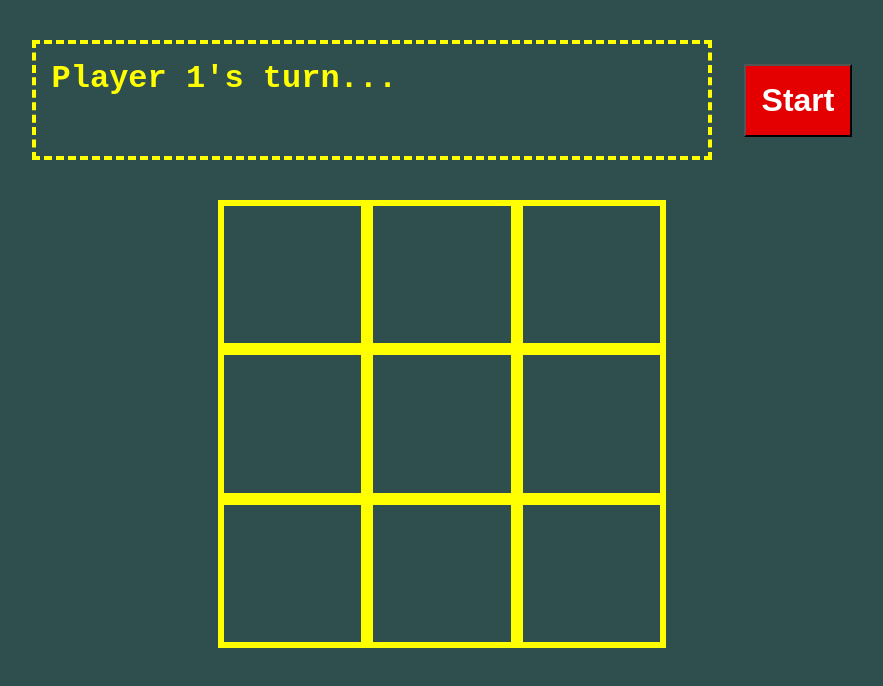
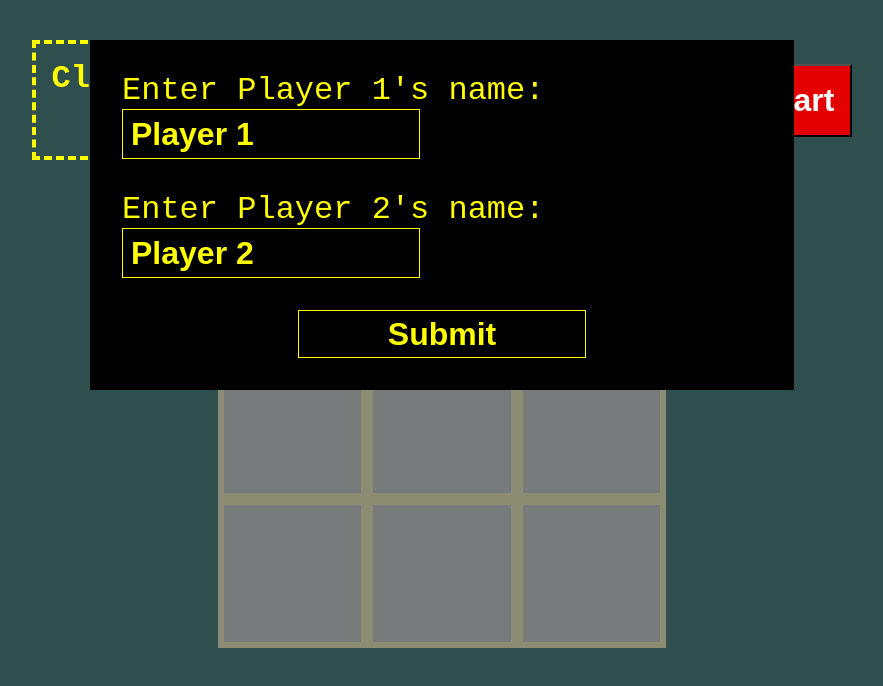
Before and after one commit to ShanHng/odin-tic-tac-toe, a plain HTML site: page index.html in a window 1280 px wide. Both pictures are taken after a click on the button "Start". Shown: the whole page, without its empty margins (198-1081 px from the left). Drawn offline with Linux system fonts and the light colour scheme.

Commit message:
Add feature for player to add names

```diff
--- a/index.html
+++ b/index.html
@@ -21,6 +21,26 @@
     </div>
     <div class="gameboard"></div>
     <div class="gameboard-disable"></div>
-
+    <form id="player-name-form">
+      <div>
+        <label for="player-one-name">Enter Player 1's name:</label>
+        <input
+          type="text"
+          id="player-one-name"
+          value="Player 1"
+          required
+        />
+      </div>
+      <div>
+        <label for="player-two-name">Enter Player 2's name:</label>
+        <input
+          type="text"
+          id="player-two-name"
+          value="Player 2"
+          required
+        />
+      </div>
+      <button form="player-name-form">Submit</button>
+    </form>
   </body>
 </html>
--- a/script.js
+++ b/script.js
@@ -59,8 +59,8 @@ const playerFactory = (playerName, playerToken) => {
 }
 
 const gameController = (() => {
-  const playerOne = playerFactory('Player 1', 'X')
-  const playerTwo = playerFactory('Player 2', 'O')
+  let playerOne = ''
+  let playerTwo = ''
   let isPlayerOneTurn = true
   let curPlayer = ''
   let winner = ''
@@ -104,7 +104,6 @@ const gameController = (() => {
     }
   }
 
-  // returns
   function isGameOver (board) {
     return (
       (board[1] && board[0] === board[1] && board[1] === board[2]) ||
@@ -125,7 +124,11 @@ const gameController = (() => {
     screenController.showGameboardCover(true)
   }
 
-  function startGame () {
+  function startGame (playerOneName, playerTwoName) {
+    // create players
+    playerOne = playerFactory(playerOneName, 'X')
+    playerTwo = playerFactory(playerTwoName, 'O')
+
     // reset internal gameboard state and clearing the screen
     gameboard.reset()
     screenController.updateGameboard(gameboard.toArray(), false)
@@ -133,6 +136,7 @@ const gameController = (() => {
 
     hasGameStarted = true
     curPlayer = playerOne
+    isPlayerOneTurn = true
     winner = ''
     screenController.updateResultBox(getTurnMessage(), false)
   }
@@ -145,9 +149,17 @@ const screenController = (() => {
   const board = document.querySelector('.gameboard')
   const startButton = document.querySelector('.start-button')
   const gameboardCover = document.querySelector('.gameboard-disable')
+  const formButton = document.querySelector('form>button')
+  const form = document.querySelector('#player-name-form')
+  const playerOneName = document.getElementById('player-one-name')
+  const playerTwoName = document.getElementById('player-two-name')
+
+  const showForm = force => {
+    form.style.display = force ? 'flex' : 'none'
+  }
 
   const showGameboardCover = force => {
-    gameboardCover.style.display = force ? 'block' : 'none'
+    gameboardCover.style.display = force ? 'flex' : 'none'
   }
 
   const initializeElements = () => {
@@ -159,7 +171,14 @@ const screenController = (() => {
       })
       board.append(grid)
     }
-    startButton.addEventListener('click', () => gameController.startGame())
+    startButton.addEventListener('click', () => {
+      showForm(true)
+    })
+    form.addEventListener('submit', e => {
+      e.preventDefault()
+      showForm(false)
+      gameController.startGame(playerOneName.value, playerTwoName.value)
+    })
   }
 
   const updateGameboard = board => {
--- a/style.css
+++ b/style.css
@@ -101,3 +101,45 @@ i.fa-solid {
 .start-button:active {
   opacity: 0.7;
 }
+
+form {
+  background-color: black;
+  color: yellow;
+  font-family: monospace;
+  display: none;
+  flex-direction: column;
+  gap: 2rem;
+  padding: 2rem;
+  width: 50vw;
+  position: absolute;
+  z-index: 100;
+  font-size: 2rem;
+}
+
+input {
+  outline: none;
+  border: 0.1rem solid yellow;
+  background-color: transparent;
+  height: 3rem;
+  width: 45%;
+  color: yellow;
+  font-size: 2rem;
+  font-weight: bold;
+  padding-left: 0.5rem;
+}
+
+button[form='player-name-form'] {
+  outline: none;
+  border: 0.1rem solid yellow;
+  background-color: transparent;
+  height: 3rem;
+  width: 45%;
+  color: yellow;
+  font-size: 2rem;
+  font-weight: bold;
+  align-self: center;
+}
+
+button[form='player-name-form']:hover {
+  background-color: rgba(255, 255, 0, 0.3);
+}
```
